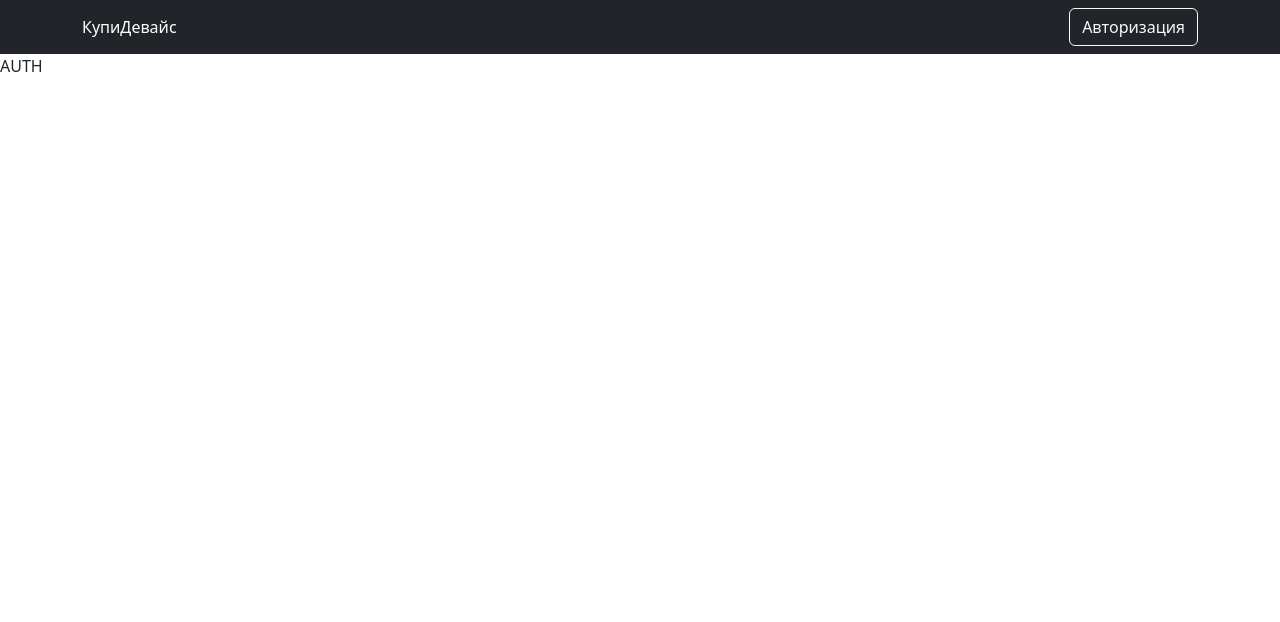
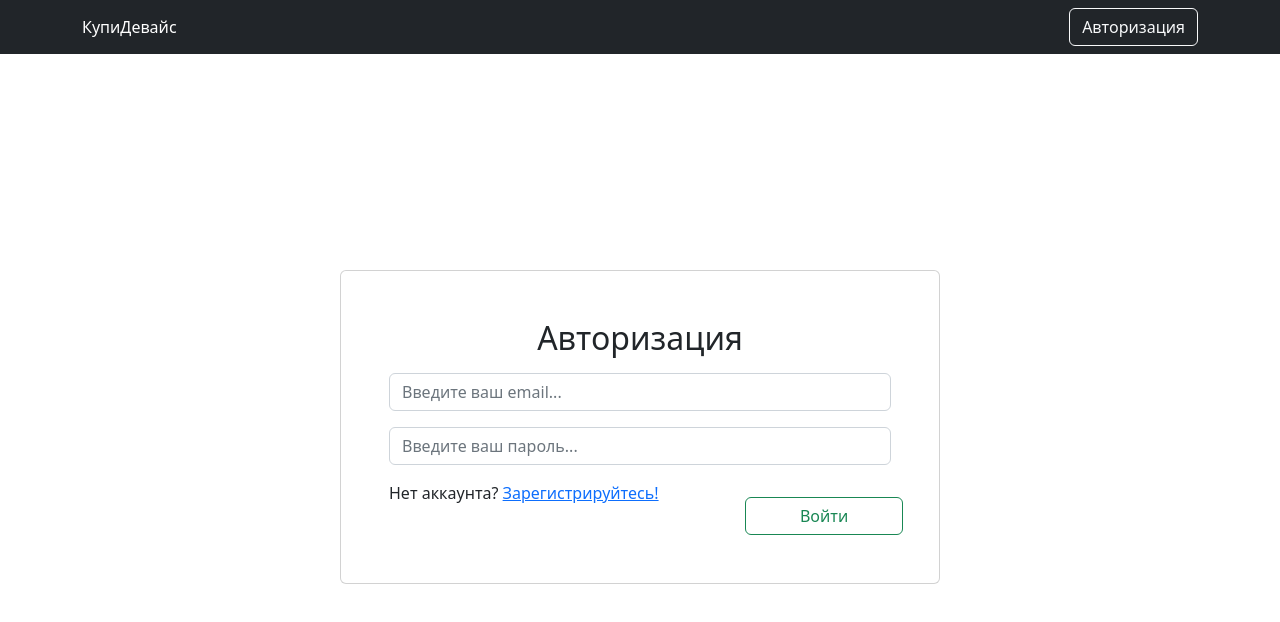
Before and after one commit to bekturmsv/Online_Store, a React (Create React App) app in the folder client/: page /login in a window 1280 px wide. Shown: the top 622 px of the page. Built offline with nearby package versions, Linux system fonts and the light colour scheme.

Commit message:
adding regsiterPage, authPage

```diff
--- a/client/src/pages/Auth/Auth.jsx
+++ b/client/src/pages/Auth/Auth.jsx
@@ -1,11 +1,55 @@
+import { observer } from 'mobx-react-lite';
 import React from 'react';
+import { Button, Card, Col, Container, Form, Row, } from 'react-bootstrap';
+import { Link, NavLink, useLocation } from 'react-router-dom';
+import { LOGIN_ROUTE, REGISTRATION_ROUTE, SHOP_ROUTE } from '../../utils/Consts';
+import module from './Auth.module.css'
 
-const Auth = () => {
+const Auth = observer( () => {
+
+    const location = useLocation()
+    const  isLogin = location.pathname === LOGIN_ROUTE ? true : false
+    console.log(location)
     return (
-        <div>
-            AUTH
-        </div>
+        <Container
+            className="d-flex justify-content-center align-items-center"
+            style={{ height: window.innerHeight - 54 }}
+        >
+            <Card style={{ width: 600 }} className="p-5">
+                <h2 className="m-auto">{isLogin ? "Авторизация" : "Регистрация" } </h2>
+                <Form className="d-flex flex-column">
+                    <Form.Control
+                        className="mt-3"
+                        placeholder="Введите ваш email..."
+                    />
+                    <Form.Control
+                        className="mt-3"
+                        placeholder="Введите ваш пароль..."
+                    />
+                    <Row className = "mt-3 d-flex justify-content-between pl-3 pr-3">
+                        {
+                            isLogin ?
+                        <div style={{width:"60%"}}>
+                            Нет аккаунта? <a href={REGISTRATION_ROUTE} >Зарегистрируйтесь!</a>
+                        </div>
+                        :
+                        <div style={{width:"60%"}}>
+                            Есть аккаунт? <a href={LOGIN_ROUTE}>Войдите!</a>
+                        </div>
+                        }
+
+                        <Button
+                        style={{width:"30%"}}
+                            className="mt-3 align-self-end"
+                            variant={"outline-success"}
+                        >
+                            {isLogin ? "Войти" : "Регистрация"}
+                        </Button>
+                    </Row>
+                </Form>
+            </Card>
+        </Container>
     );
-};
+});
 
 export default Auth;
```
Also changed, not shown: client/src/pages/Auth/Auth.module.css (added).
